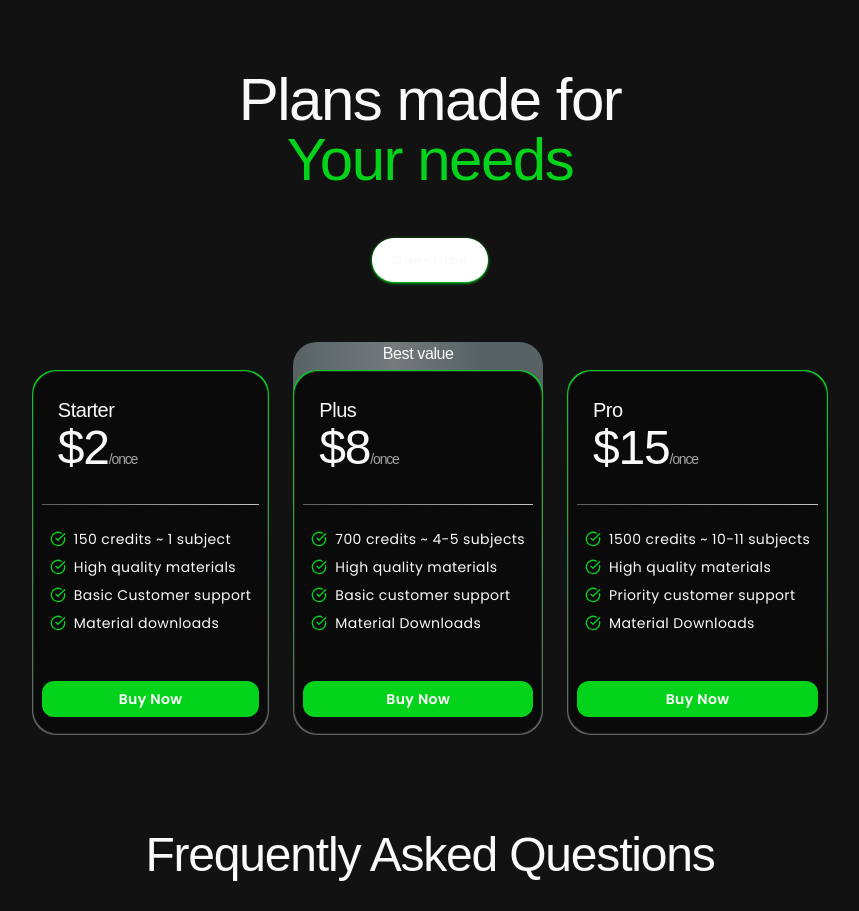
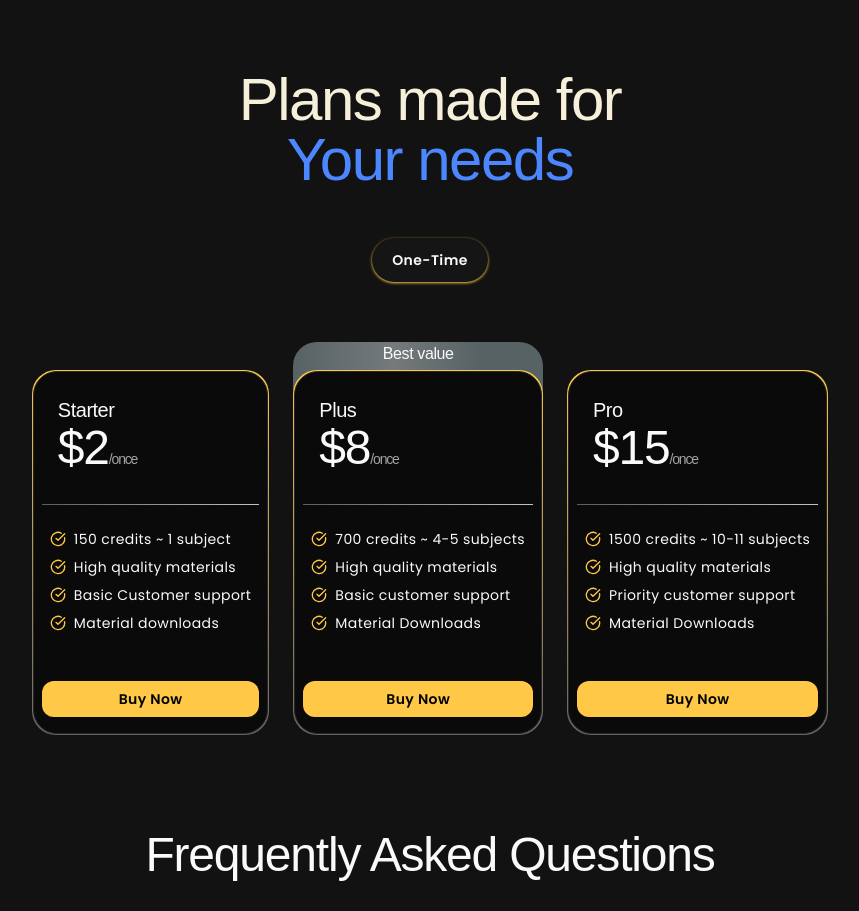
Before and after one commit to Dey11/pdx, a Next.js app: page /pricing in a window 1280 px wide. Shown: the part 160-1071 px from the top of the page, without its empty margins (210-1069 px from the left). Built offline with nearby package versions, Linux system fonts and the light colour scheme; no server answers; a web font is replaced by a local one.

Commit message:
change color of pricing page

```diff
--- a/src/app/(landing)/pricing/page.tsx
+++ b/src/app/(landing)/pricing/page.tsx
@@ -31,8 +31,8 @@ const page = () => {
   return (
     <div className="mx-auto min-h-screen max-w-[1400px] pt-[20dvh] text-center">
       <div className="container">
-        <H1>Plans made for</H1>
-        <H1 className="text-brand-green">Your needs</H1>
+        <H1 className="text-brand-heading">Plans made for</H1>
+        <H1 className="text-brand-blue">Your needs</H1>
 
         <Suspense>
           <PricingSection />
@@ -42,7 +42,7 @@ const page = () => {
 
         <p>
           Still have queries? Mail us at{" "}
-          <span className="text-brand-green">{EMAIL}</span>
+          <span className="text-brand-yellow">{EMAIL}</span>
         </p>
       </div>
     </div>
--- a/src/components/pricing/faq.tsx
+++ b/src/components/pricing/faq.tsx
@@ -66,7 +66,7 @@ export function FAQ() {
               className="flex w-full items-center justify-between text-left"
             >
               <span className="font-medium">{faq.question}</span>
-              <span className="ml-4 transform text-brand-green transition-transform duration-200">
+              <span className="ml-4 transform text-brand-yellow transition-transform duration-200">
                 {openIndex === index ? "−" : "+"}
               </span>
             </button>
--- a/src/components/pricing/pricing-section.tsx
+++ b/src/components/pricing/pricing-section.tsx
@@ -146,7 +146,7 @@ const PricingSection = () => {
 
   return (
     <div className="mx-auto max-w-7xl px-4 py-12">
-      <div className="mx-auto mb-12 flex w-fit gap-1 rounded-3xl bg-brand-text p-1 text-sm font-semibold shadow-[0px_1px_3px_#00FF1E]">
+      <div className="mx-auto mb-12 flex w-fit gap-1 rounded-3xl bg-brand-bg p-1 text-sm font-semibold shadow-[0px_1px_3px_#FFC947]">
         {(["one-time"] as PricingType[]).map((tab) => (
           <button
             key={tab}
--- a/src/components/pricing/pricing-tabs.tsx
+++ b/src/components/pricing/pricing-tabs.tsx
@@ -50,8 +50,6 @@ export function PricingTab({
           return;
         }
 
-        // HOW TO REDIRECT IT TO A NEW TAB
-        console.log(res.url);
         router.replace(res.url);
       } catch (err) {
         console.error(err);
@@ -71,7 +69,7 @@ export function PricingTab({
         action={fetchPaymentLink}
         className={cn(
           "w-full max-w-sm cursor-pointer rounded-3xl p-[1px]",
-          "bg-gradient-to-b from-[#04D31C] to-[#666666]"
+          "bg-gradient-to-b from-[#FFC947] to-[#666666]"
         )}
       >
         <Card
@@ -109,7 +107,7 @@ export function PricingTab({
                   )}
                 >
                   {feature.isAvailable ? (
-                    <CheckCircle className="h-4 w-4 text-brand-green" />
+                    <CheckCircle className="h-4 w-4 text-brand-yellow" />
                   ) : (
                     <XCircle className="h-4 w-4 text-muted-foreground" />
                   )}
@@ -119,7 +117,7 @@ export function PricingTab({
             </ul>
           </div>
           <Button
-            className="mb-2 mt-10 w-full rounded-xl bg-brand-green hover:bg-brand-green/80"
+            className="mb-2 mt-10 w-full rounded-xl bg-brand-yellow text-black hover:bg-brand-yellow/80"
             disabled={pending || name == currentPlan}
             onClick={() => {}}
           >
```
